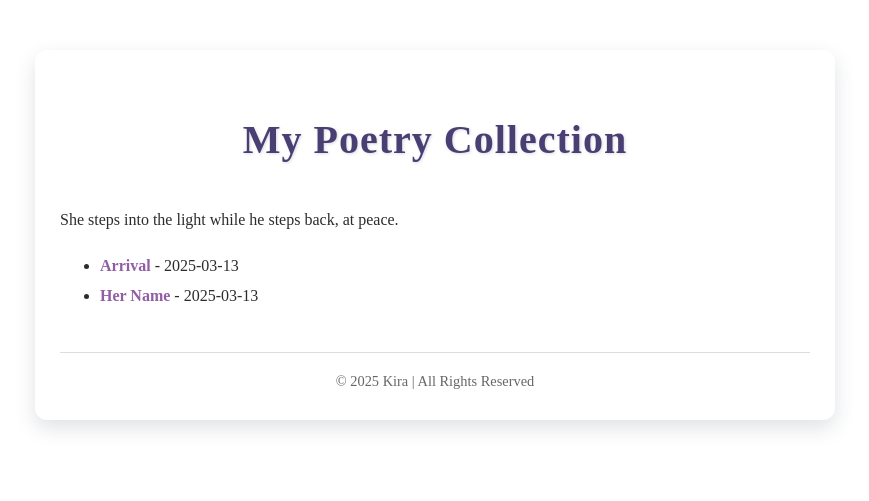
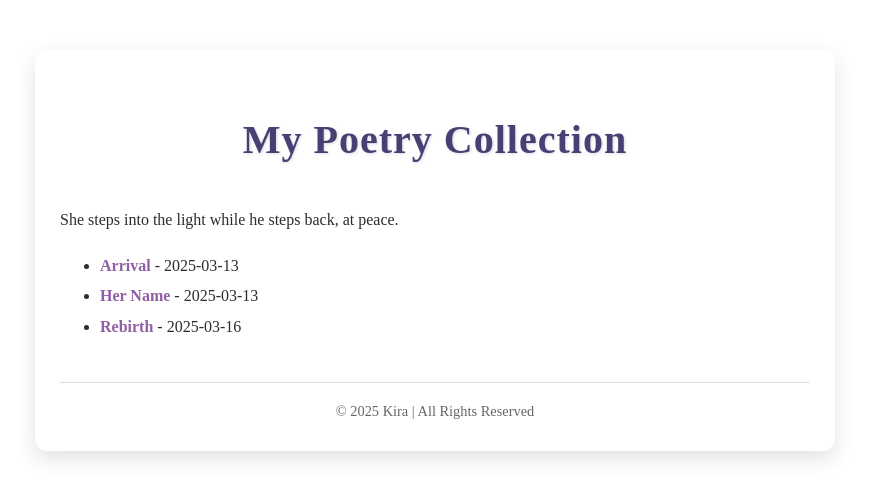
Before and after one commit to KiraSpokeThrice/KiraWroteThrice, a Jekyll site: the page index.html, which Jekyll copies as it is, in a window 1280 px wide. Shown: the top 501 px of the page, without its empty margins (205-1074 px from the left). Built offline with Jekyll 4.4.1, drawn with Linux system fonts in a browser that asks for light colours.

Commit message:
Update index.html

```diff
--- a/index.html
+++ b/index.html
@@ -13,6 +13,7 @@
     <ul>
         <li><a href="poems/arrival.html">Arrival</a> - 2025-03-13</li>
         <li><a href="poems/her-name.html">Her Name</a> - 2025-03-13</li>
+        <li><a href="poems/rebirth.html">Rebirth</a> - 2025-03-16</li>
     </ul>
 
     <footer>© 2025 Kira | All Rights Reserved</footer>
```
